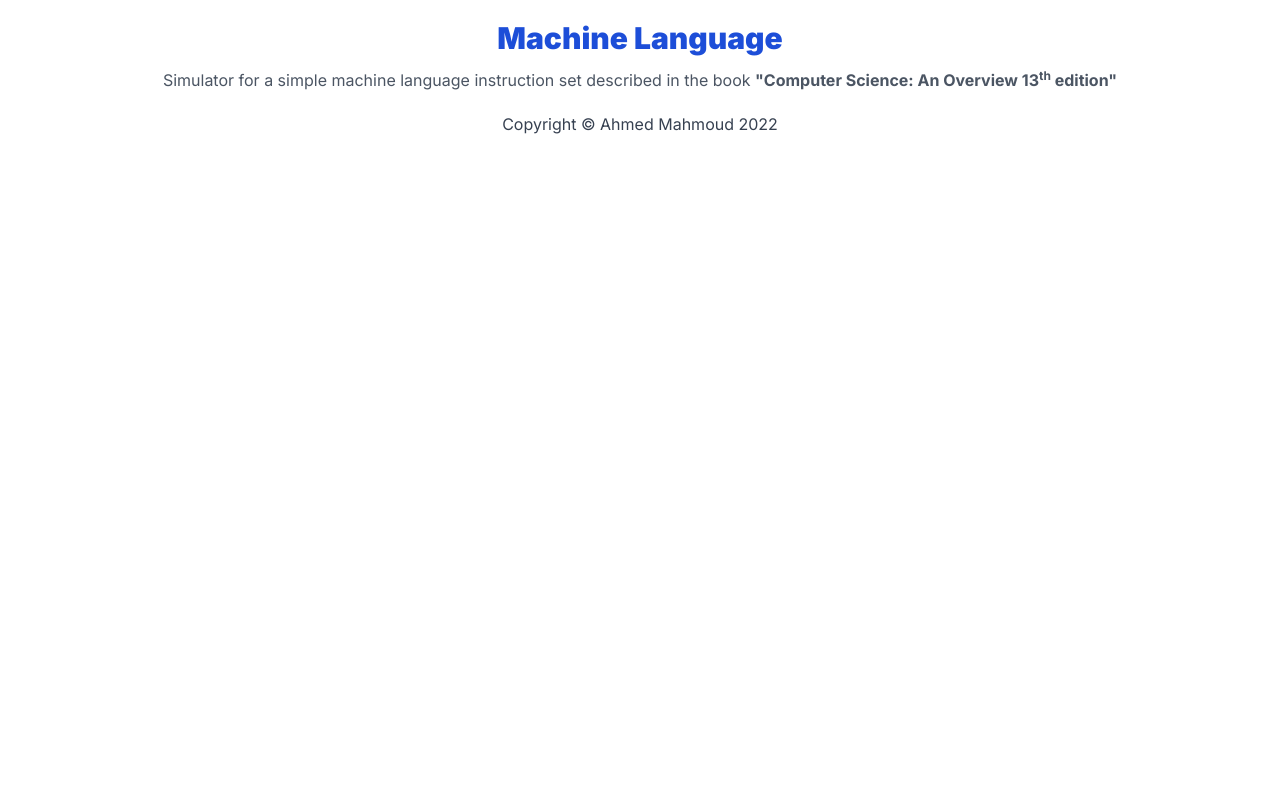
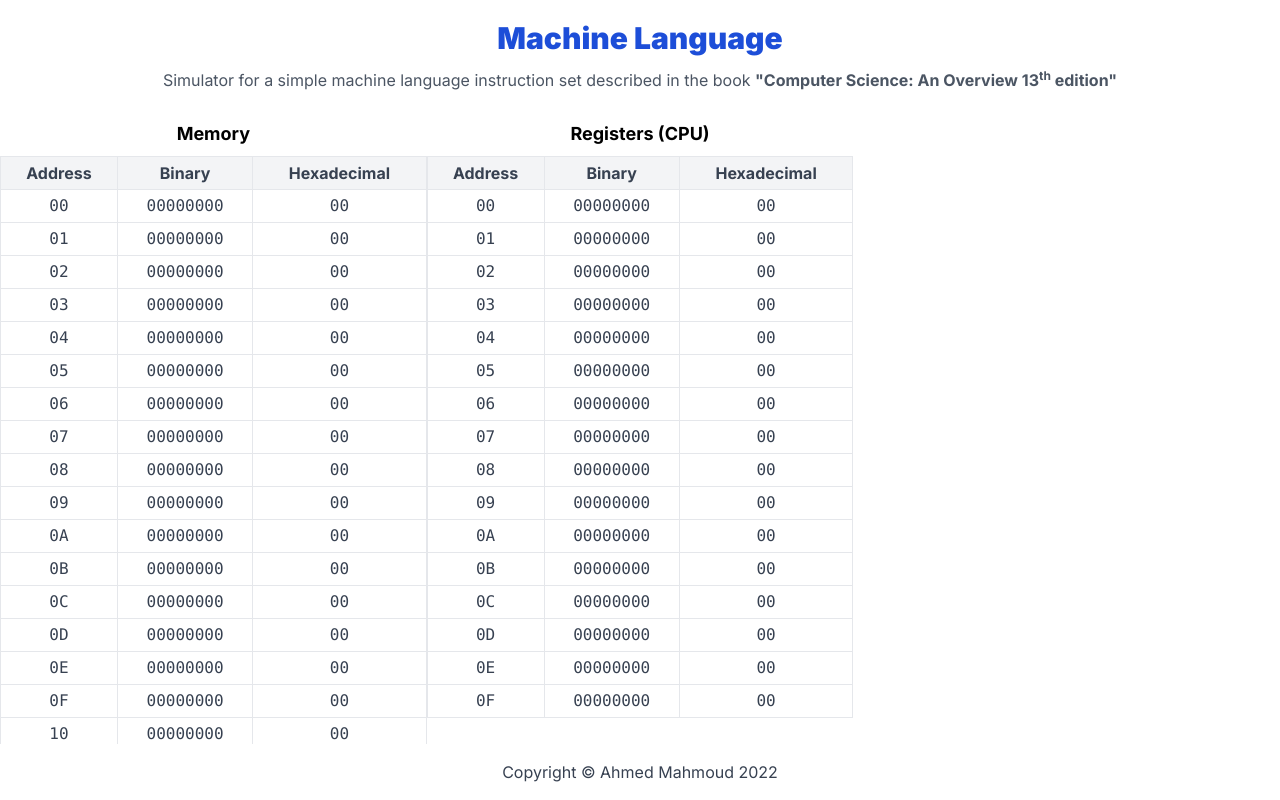
Before and after one commit to a7medev/machine-language, a React (Vite) app: page / in a window 1280 px wide. Built offline with nearby package versions, Linux system fonts and the light colour scheme.

Commit message:
feat: add registers and memory cells with layout

```diff
--- a/src/components/App.tsx
+++ b/src/components/App.tsx
@@ -1,11 +1,12 @@
 import Header from './Header';
 import Footer from './Footer';
+import Machine from './Machine';
 
 function App() {
   return (
-    <div>
+    <div className="h-screen grid grid-rows-layout">
       <Header />
-
+      <Machine />
       <Footer />
     </div>
   );
--- a/src/components/Footer.tsx
+++ b/src/components/Footer.tsx
@@ -2,7 +2,7 @@ function Footer() {
   const year = new Date().getFullYear();
 
   return (
-    <footer className="text-gray-700 text-center">
+    <footer className="text-gray-700 text-center p-4">
       <p>Copyright &copy; Ahmed Mahmoud {year}</p>
     </footer>
   );
--- /dev/null
+++ b/src/components/Machine.tsx
@@ -0,0 +1,25 @@
+import { useState } from 'react';
+import useMemory from '../hooks/useMemory';
+import Memory from './Memory';
+
+const REGISTERS_COUNT = 16;
+const MEMORY_CELLS_COUNT = 256;
+
+function Machine() {
+  const [counter, setCounter] = useState(0);
+  const [registers, storeRegister] = useMemory(REGISTERS_COUNT);
+  const [memory, storeMemory] = useMemory(MEMORY_CELLS_COUNT);
+
+  return (
+    <div className="grid grid-cols-3">
+      <aside className="h-full overflow-scroll">
+        <Memory cells={memory} title="Memory" />
+      </aside>
+      <aside className="h-full overflow-scroll">
+        <Memory cells={registers} title="Registers (CPU)" />
+      </aside>
+    </div>
+  );
+}
+
+export default Machine;
--- /dev/null
+++ b/src/hooks/useMemory.ts
@@ -0,0 +1,16 @@
+import { useState } from 'react';
+
+function useMemory(count: number) {
+  const [memory, setMemory] = useState<number[]>(() =>
+    new Array(count).fill(0)
+  );
+
+  const store = (address: number, value: number) =>
+    setMemory((memory) =>
+      memory.map((current, index) => (index === address ? value : current))
+    );
+
+  return [memory, store] as const;
+}
+
+export default useMemory;
```
